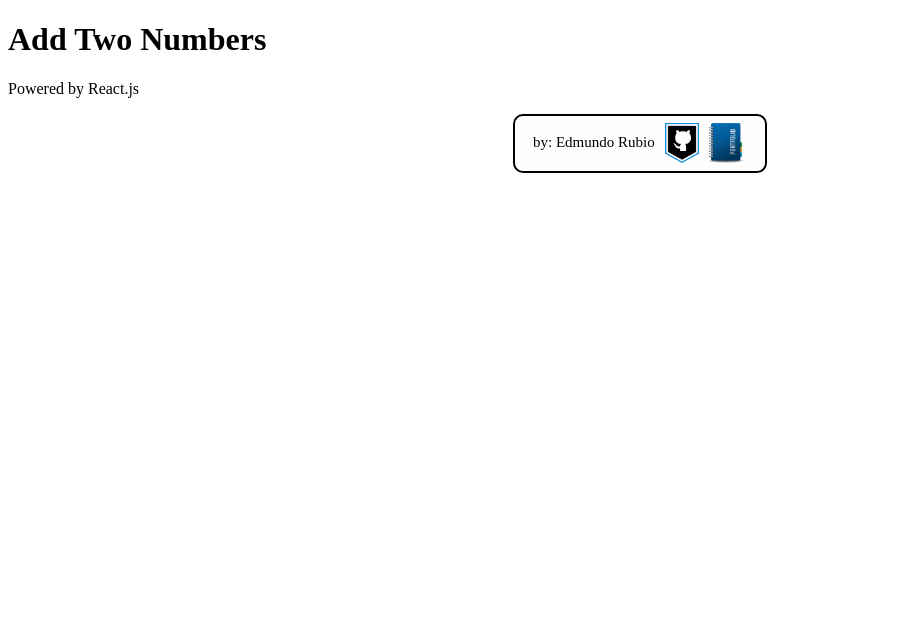
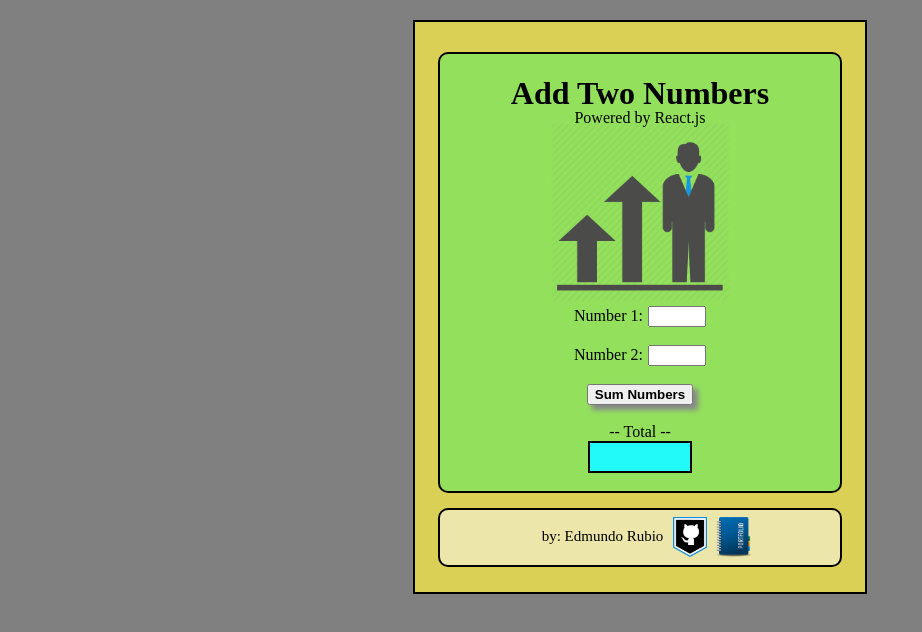
Before and after one commit to Edxael/React.JS-Add-2-Numbers, a React app: page / in a window 1280 px wide. Shown: the whole page, without its empty margins (0-922 px from the left). Built offline with nearby package versions, Linux system fonts and the light colour scheme.

Commit message:
finish app

```diff
--- a/src/style.css
+++ b/src/style.css
@@ -1,10 +1,60 @@
+body{
+    text-align: center;
+    background-color: grey;
+}
+
+.m-cont{
+    background-color: rgb(219, 208, 86);
+    border: 2px solid black;
+    margin: 20px auto 20px auto;
+    padding: 5px 0 25px 0;
+    width: 450px;
+    /*margin: 0 auto;*/
+}
 
 
 
 
+.app-cont{
+    background-color: rgb(147, 224, 93);
+    border: 2px solid black;
+    width: 400px;
+    margin: 25px auto 15px auto;
+    border-radius: 10px;
+}
+
+.sub-t{
+    margin-top: -25px;
+    margin-bottom: -5px;
+}
 
 
+.pic1{
+    height: 180px;
+    width: 180px;
+}
 
+.in1{
+    width: 50px;
+    margin: 0 0 0 5px;
+    text-align: center;
+}
+
+.button1{
+    font-weight: bold;
+    /*border: 1px solid black;*/
+    box-shadow: 5px 5px 5px #888888;
+}
+
+.answ1{
+    background-color: rgb(34, 249, 249);
+    width: 100px;
+    height: 25px;
+    padding: 3px 0 0 0;
+    border: 2px solid black;
+    margin: 0 auto;
+    text-align: center;
+}
 
 
 /*-------------- Bottom ------------------*/
@@ -16,11 +66,12 @@
 
 .bottom1{
     height: 55px;
-    width: 250px;
+    width: 400px;
     /*margin-left: 25px;*/
     margin: 0px auto;
     display: flex;
     flex-direction: row;
+    justify-content: center;
     border-radius: 10px;
 }
 
--- a/src/sum.jsx
+++ b/src/sum.jsx
@@ -8,9 +8,18 @@ import './style.css';
 class Math1 extends Component{
 
     sum(){
-        var data1 = parseInt(document.getElementById(""));
-        var data2 = parseInt(document.getElementById(""));
+        var data1 = parseInt(document.getElementById("in1").value);
+        var data2 = parseInt(document.getElementById("in2").value);
         var total = data1 + data2;
+
+        if (isNaN(total)){
+            if(isNaN(data1) && Number.isInteger(data2)){console.log("First Empty"); total = data2;}
+            if(isNaN(data2) && Number.isInteger(data1)){console.log("Second Empty"); total = data1;}
+            if(isNaN(data1) && isNaN(data2)){console.log("Both Empty"); total = 0;}
+            console.log(" ");
+        }
+
+        document.getElementById("in3").innerHTML = total;
     }
 
     render(){
@@ -19,7 +28,33 @@ class Math1 extends Component{
 
                 <div className="app-cont">
                     <h1>Add Two Numbers</h1>
-                    <p>Powered by React.js</p>
+                    <p className="sub-t">Powered by React.js</p>
+
+                    <img className="pic1" src={Pict1} alt="Y la Pic??" />
+
+                    <div className="data-cont">
+
+                        <div className="indata">
+                            <label>Number 1:</label>
+                            <input type="text" name="perc" id="in1" className="in1" />
+                        </div><br/>
+
+
+                        <div className="indata">
+                            <label>Number 2:</label>
+                            <input type="text" name="perc" id="in2" className="in1" />
+                        </div><br/>
+
+
+                        <input className="button1" type="submit" onClick={() => this.sum()} value="Sum Numbers"></input><br/><br/>
+
+
+                        <div className="indata">
+                            <label>-- Total --</label>
+                            <div id="in3" className="answ1"></div>
+                        </div><br/>
+
+                    </div>
 
 
                 </div>
```
